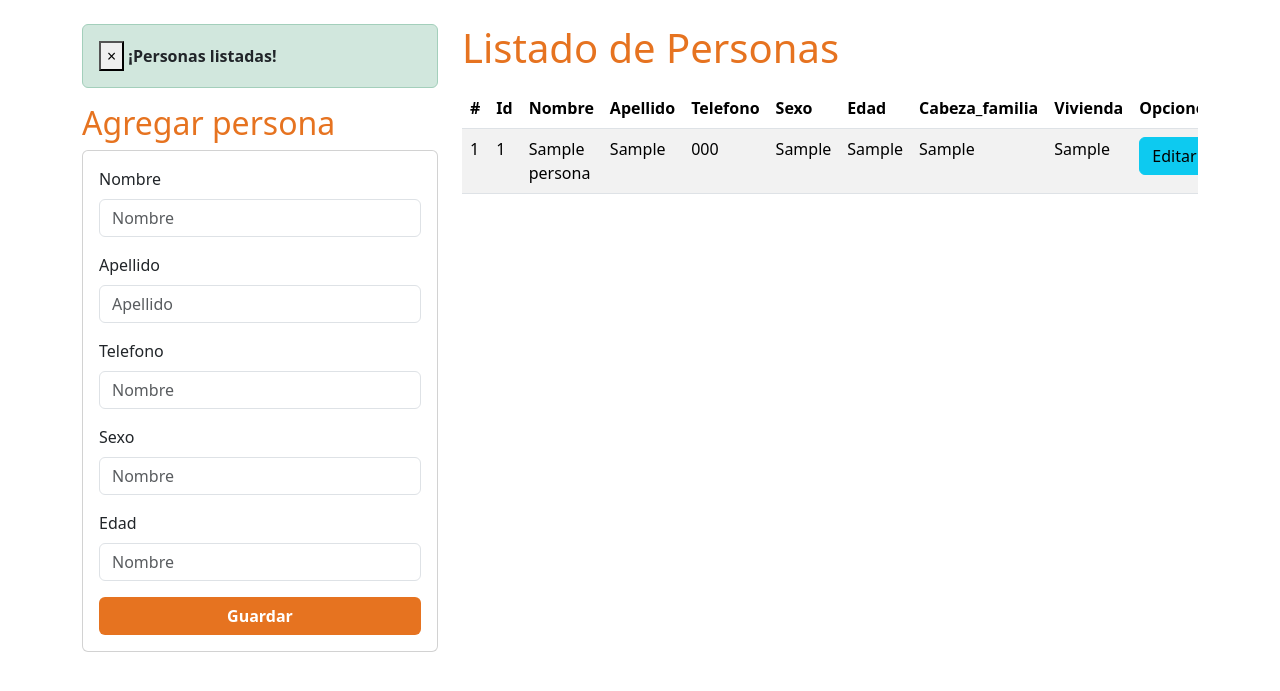
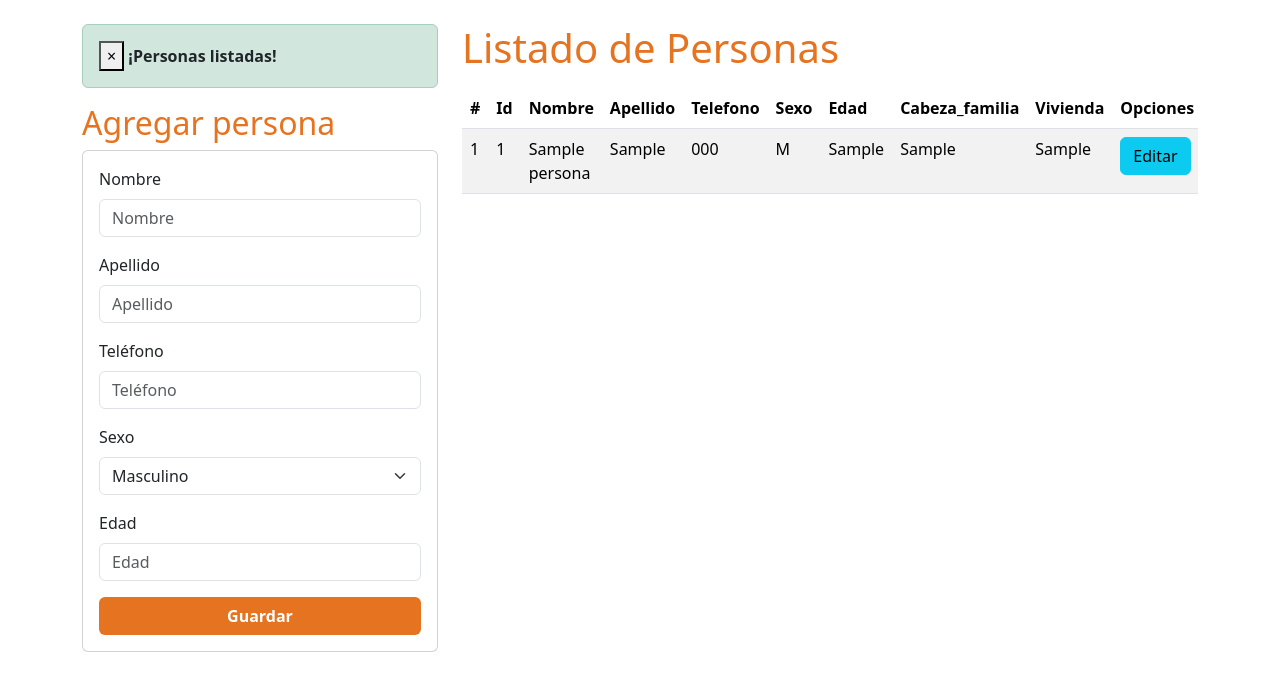
Before and after one commit to Ingesoft-II-IdioMind/Lab0-BasesDeDatos, a Django app: page / in a window 1280 px wide. Shown: the part 56-747 px from the top of the page. Run offline with Django 5.2, Linux system fonts and the light colour scheme; tables that the repository leaves empty hold one stand-in row (values such as "Sample post").

Commit message:
edad y sexo added persona

```diff
--- a/frontend/models.py
+++ b/frontend/models.py
@@ -1,11 +1,19 @@
 from django.db import models
 
 class Persona(models.Model):
+
+    SEXO_CHOICES = [
+        ('M', 'Masculino'),
+        ('F', 'Femenino'),
+        ('N','No especificado')
+    ]
+
     idPersona = models.AutoField(primary_key=True)
+    idResponsable = models.ForeignKey('self',on_delete=models.SET_NULL,null=True,blank = True, related_name='cabezaFamilia')
     nombre = models.CharField(max_length=50)
     apellido = models.CharField(max_length=50)
     telefono = models.CharField(max_length=10, default='Not specified')
-    sexo = models.CharField(max_length=30, default='Not specified')
+    sexo = models.CharField(max_length=1, choices=SEXO_CHOICES,default='N')
     edad = models.CharField(max_length=30, default='Not specified')
 
     def __str__(self):
--- a/frontend/templates/gestionPersonas.html
+++ b/frontend/templates/gestionPersonas.html
@@ -26,20 +26,23 @@
                             maxlength="50">
                     </div>
                     <div class="form-group mb-3">
-                        <label for="exampleInputEmail1" class="form-label">Telefono</label>
-                        <input type="text" id="txtTelefono" name="txtTelefono" class="form-control" placeholder="Nombre"
-                            maxlength="50" required>
+                        <label for="txtTelefono" class="form-label">Teléfono</label>
+                        <input type="number" id="txtTelefono" name="txtTelefono" class="form-control" placeholder="Teléfono" maxlength="50" required>
                     </div>
                     <div class="form-group mb-3">
-                        <label for="exampleInputEmail1" class="form-label">Sexo</label>
-                        <input type="text" id="txtSexo" name="txtSexo" class="form-control" placeholder="Nombre"
-                            maxlength="50" required>
+                        <label for="selectSexo" class="form-label">Sexo</label>
+                        <select id="selectSexo" name="selectSexo" class="form-select" required>
+                            <option value="M">Masculino</option>
+                            <option value="F">Femenino</option>
+                            <option value="N">No especificado</option>
+                        </select>
                     </div>
+
                     <div class="form-group mb-3">
-                        <label for="exampleInputEmail1" class="form-label">Edad</label>
-                        <input type="text" id="txtEdad" name="txtEdad" class="form-control" placeholder="Nombre"
-                            maxlength="50" required>
+                        <label for="txtEdad" class="form-label">Edad</label>
+                        <input type="number" id="txtEdad" name="txtEdad" class="form-control" placeholder="Edad" required>
                     </div>
+
                     <div class="d-grid gap-2">
                         <button type="submit" class="btn btn-block text-white text-bold" style="background-color: #e67320; font-weight: bold" >Guardar</button>
                     </div>
--- a/frontend/views.py
+++ b/frontend/views.py
@@ -13,10 +13,10 @@
     nombre = request.POST['txtNombre']
     apellido = request.POST['txtApellido']
     telefono = request.POST['txtTelefono']
-    sexo = request.POST['txtSexo']
+    sexo = request.POST.get('selectSexo')
     edad = request.POST['txtEdad']
 
-    persona = Persona.objects.create(
+    Persona.objects.create(
         nombre=nombre, apellido=apellido, telefono=telefono, sexo=sexo, edad=edad)
     messages.success(request, '¡Persona registrado!')
     return redirect('/')
@@ -39,7 +39,6 @@
     persona.edad = edad
     persona.save()
     messages.success(request, '¡Persona actualizado!')
-
     return redirect('/')
 
 def eliminarPersona(request, idPersona):
```
Also changed, not shown: frontend/templates/edicionPersona.html (+8 -4 lines), frontend/migrations/0001_initial.py, frontend/migrations/0002_barrio_departamento_municipio_tipovivienda_vivienda_and_more.py (deleted), frontend/migrations/0003_rename_nombre_departamento_nombredepartamento_and_more.py (deleted), frontend/migrations/0004_alter_departamento_idgobernador.py (deleted), frontend/migrations/0005_alter_departamento_nombredepartamento.py (deleted), frontend/migrations/0006_remove_departamento_idgobernador.py (deleted), frontend/migrations/0007_alter_departamento_nombredepartamento.py (deleted), frontend/migrations/0008_departamento_idgobernador.py (deleted).
